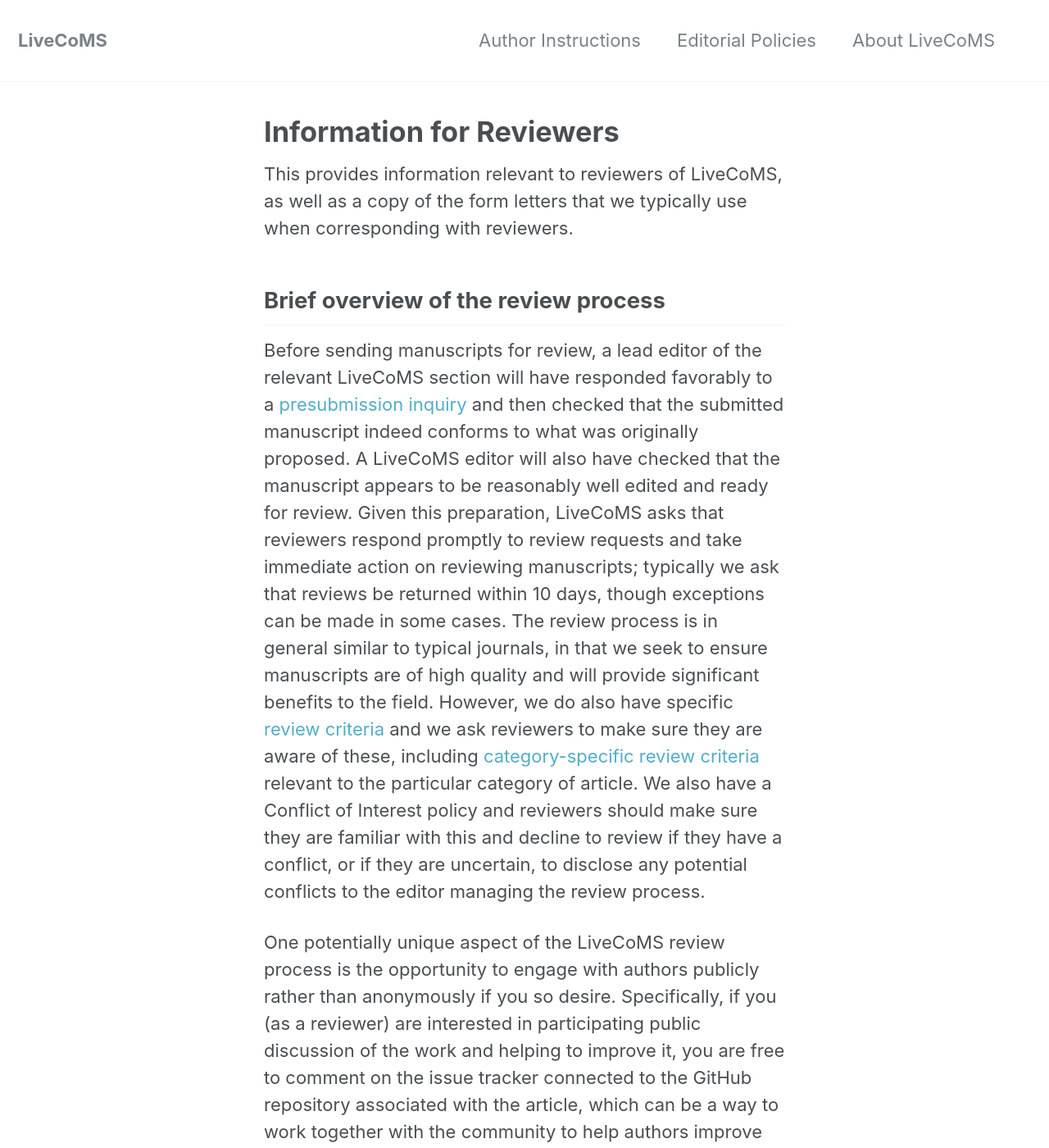
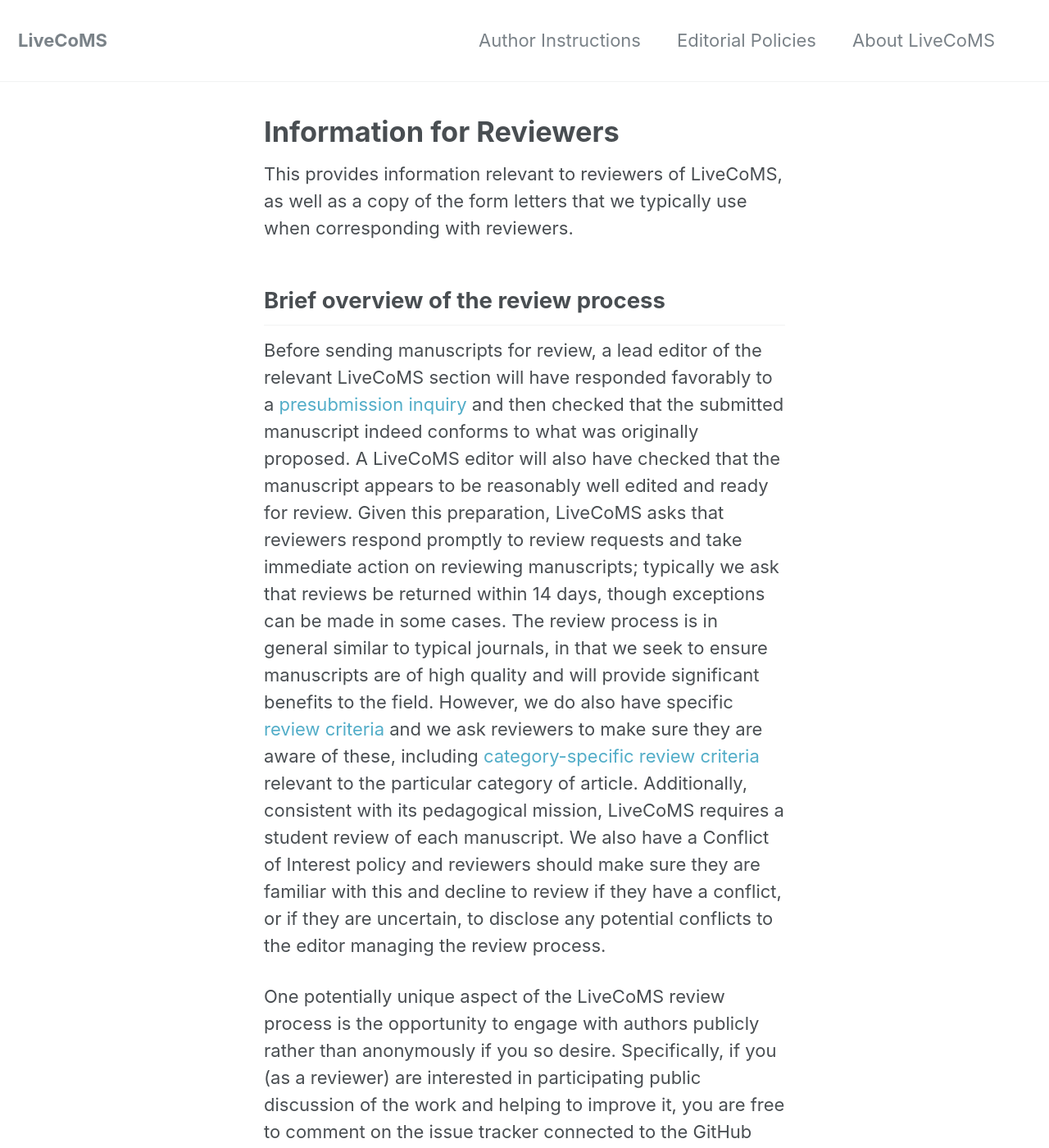
Before and after one commit to livecomsjournal/livecomsjournal.github.io, a Jekyll site: the page built from _editorial_policies/03_reviewer_information.md, in a window 1280 px wide and 1400 px high. Shown: the whole window at 82% size. Built offline with Jekyll 4.4.1, drawn with Linux system fonts in a browser that asks for light colours; some of the changed text lies outside the part shown.

Commit message:
Incorporated Zuckerman/Shirts feedback, moved to 14 days.

```diff
--- a/_editorial_policies/03_reviewer_information.md
+++ b/_editorial_policies/03_reviewer_information.md
@@ -14,9 +14,10 @@
 
 Before sending manuscripts for review, a lead editor of the relevant LiveCoMS section will have responded favorably to a [presubmission inquiry](https://livecomsjournal.github.io/authors/policies/#presubmission-letter) and then checked that the submitted manuscript indeed conforms to what was originally proposed.
 A LiveCoMS editor will also have checked that the manuscript appears to be reasonably well edited and ready for review.
-Given this preparation, LiveCoMS asks that reviewers respond promptly to review requests and take immediate action on reviewing manuscripts; typically we ask that reviews be returned within 10 days, though exceptions can be made in some cases.
+Given this preparation, LiveCoMS asks that reviewers respond promptly to review requests and take immediate action on reviewing manuscripts; typically we ask that reviews be returned within 14 days, though exceptions can be made in some cases.
 The review process is in general similar to typical journals, in that we seek to ensure manuscripts are of high quality and will provide significant benefits to the field.
 However, we do also have specific [review criteria](https://livecomsjournal.github.io/authors/policies/#review-criteria) and we ask reviewers to make sure they are aware of these, including [category-specific review criteria](https://livecomsjournal.github.io/authors/policies/#types-of-articles) relevant to the particular category of article.
+Additionally, consistent with its pedagogical mission, LiveCoMS requires a student review of each manuscript.
 We also have a Conflict of Interest policy and reviewers should make sure they are familiar with this and decline to review if they have a conflict, or if they are uncertain, to disclose any potential conflicts to the editor managing the review process.
 
 One potentially unique aspect of the LiveCoMS review process is the opportunity to engage with authors publicly rather than anonymously if you so desire.
@@ -40,9 +41,9 @@
 To ACCEPT: `link`
 To DECLINE: `link`
 
-Reviews are generally expected within 10 days, although extra time may be allowable upon request.
+Reviews are generally expected within 14 days, although extra time may be allowable upon request.
 
-Please be sure you review and understand our [conflict of interest policies](FILL IN LINK) before making a decision on whether or not to accept this review request.
+Please be sure you review and understand our conflict of interest policies before making a decision on whether or not to accept this review request.
 
 If you have any questions, please reply to this email.
 
@@ -84,15 +85,18 @@
 ### Reviewer ranking questions
 
 (All fields will be communicated to the authors except comments to the editor)
-- Overall rating (one to five stars)
+- Overall rating (one to five stars, with five being best)
 - For this manuscript I recommend (Accept/Revise and resubmit/Reject)
 - How well does the manuscript meet overall review criteria and category-specific criteria?
-- Is the paper adequately edited?
+- Is the paper adequately edited for clear scientific English?
 - Given that the accepted PDF will be the final version of the manuscript, are there formatting, style, or quality issues which should be addressed before acceptance? What about the quality of the figures, layout of any tables, etc.?
 - Comments to the editor
 
 
-## Sample decision letter
+## Sample decision letters
+
+
+### Minor revisions
 
 Following is a sample decision letter which might be used for communicating the outcome of the review process to the authors.
 
@@ -100,6 +104,8 @@
 
 Thank you very much for your submission of your article, `{{MANUSCRIPT-TITLE}}`, to the Living Journal of Computational Molecular Sciences.
 We are delighted to inform you that we anticipate being able to accept your article, pending satisfactory completion of minor revisions as recommended by the reviewers (and detailed below).
+To facilitate the re-review of your manuscript, please submit a PDF version with *highlighted* changes, such as via [latexdiff](https://www.sharelatex.com/blog/2013/02/16/using-latexdiff-for-marking-changes-to-tex-documents.html).
+A final unhighlighted, publication-ready version will be requested should your manuscript be accepted.
 As you make the recommended changes, we also encourage you to make a final check that:
 - The article is well edited and all images and tables are of high quality and well laid out
 - Your final submitted PDF is in fact how you want your article to appear in its final version, as the journal does not typeset or alter the formatting of your article
@@ -109,3 +115,13 @@
 
 Sincerely,
 `{{SENDER-FULL-NAME}}`
+
+### More significant revisions
+
+(Same letter as the above, but with the following type of language instead)
+
+""...Your manuscript was judged to have significant merit and may ultimately be suitable for publication, but significant revisions are required. Please see the reviewer comments below." [continue with same letter as for minor]
+
+### Rejection
+
+"Unfortunately, we will not be able to accept your manuscript for publication. [editor should insert note here about whether manuscript was outside scope of journal, not of suitable quality, or otherwise inappropriate]..."
```
